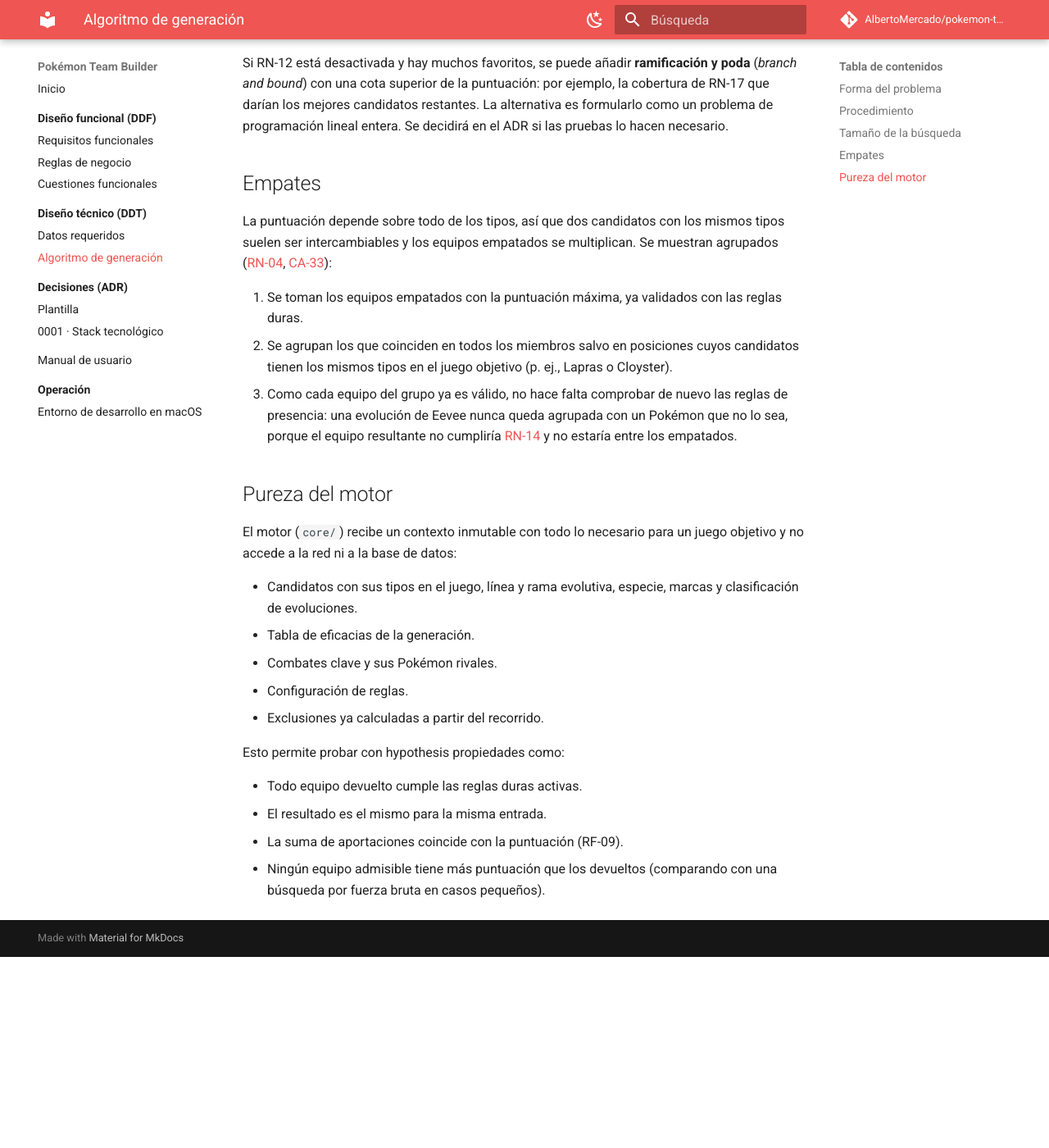
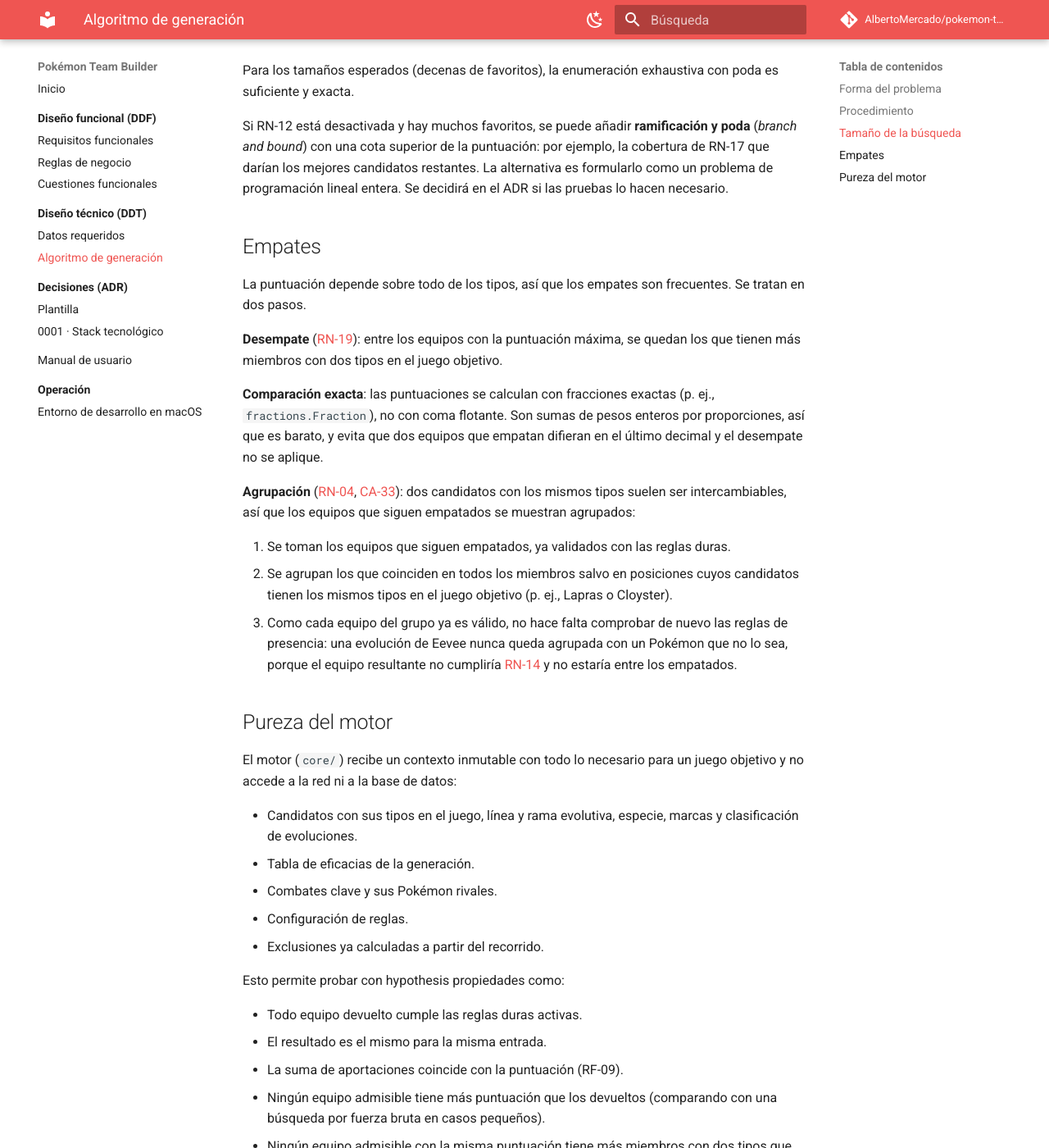
Before and after one commit to AlbertoMercado/pokemon-team-builder, an MkDocs documentation site: the page built from docs/02-ddt/algoritmo-generacion.md, in a window 1280 px wide and 1400 px high, scrolled down 3945 px. Shown: the whole window at 82% size. Built offline with MkDocs 1.6.1 and Material for MkDocs 9.7.7, drawn with Linux system fonts in a browser that asks for light colours; comment, search, counter and statistics services are not loaded; before the commit the page ends 5112 px from its top, so only the background shows below that; some of the changed text lies outside the part shown.

Commit message:
docs(ddf): añadir el desempate por Pokémon con dos tipos (RN-19)
- RN-19: a igual puntuación se prefieren los equipos con más miembros con
  dos tipos en el juego objetivo; también ordena las sugerencias que
  aportan lo mismo. Es un desempate, no suma puntuación (CA-34).
- Actualizar RN-04, RN-08, RF-08, RF-10 y el proceso de generación.
- CA-09 queda modificada por CA-34.
- DDT: clave de comparación (puntuación, miembros con dos tipos),
  puntuaciones con fracciones exactas y propiedad de test para RN-19.

Co-Authored-By: Claude Opus 5.5 <noreply@anthropic.com>

```diff
--- a/docs/02-ddt/algoritmo-generacion.md
+++ b/docs/02-ddt/algoritmo-generacion.md
@@ -54,11 +54,14 @@ flowchart TD
    `k = 6 − huecos reservados` que contienen los miembros fijados. Los candidatos se recorren
    en un orden canónico (número de la Pokédex nacional y forma) para que el resultado sea
    determinista (RF-08).
-5. **Puntuar** cada equipo y quedarse con todos los de puntuación máxima (RN-04).
+5. **Puntuar** cada equipo y quedarse con todos los de puntuación máxima (RN-04). Los equipos
+   se comparan por la clave `(puntuación, miembros con dos tipos)`, de modo que el desempate de
+   RN-19 se aplica en la misma pasada.
 6. Si no hay ningún equipo de tamaño `k`, se prueba con `k − 1` y se añaden **sugerencias**
    para los huecos: Pokémon del juego que no son favoritos, que no tienen aristas con el
    equipo y que cumplen la regla de presencia del hueco, si la hay. Se ordenan por la mejora de
-   puntuación que aportan (RN-08).
+   puntuación que aportan y, a igual mejora, primero los de dos tipos (RN-08, RN-19). Lo que
+   siga empatado se ordena por el orden canónico.
 
 ## Tamaño de la búsqueda
 
@@ -91,11 +94,22 @@ programación lineal entera. Se decidirá en el ADR si las pruebas lo hacen nece
 
 ## Empates
 
-La puntuación depende sobre todo de los tipos, así que dos candidatos con los mismos tipos
-suelen ser intercambiables y los equipos empatados se multiplican. Se muestran agrupados
-([RN-04](../01-ddf/reglas-negocio.md#rn-04), [CA-33](../01-ddf/cuestiones-abiertas.md#resueltas)):
+La puntuación depende sobre todo de los tipos, así que los empates son frecuentes. Se tratan
+en dos pasos.
 
-1. Se toman los equipos empatados con la puntuación máxima, ya validados con las reglas duras.
+**Desempate** ([RN-19](../01-ddf/reglas-negocio.md#rn-19)): entre los equipos con la
+puntuación máxima, se quedan los que tienen más miembros con dos tipos en el juego objetivo.
+
+**Comparación exacta**: las puntuaciones se calculan con fracciones exactas (p. ej.,
+`fractions.Fraction`), no con coma flotante. Son sumas de pesos enteros por proporciones, así
+que es barato, y evita que dos equipos que empatan difieran en el último decimal y el
+desempate no se aplique.
+
+**Agrupación** ([RN-04](../01-ddf/reglas-negocio.md#rn-04),
+[CA-33](../01-ddf/cuestiones-abiertas.md#resueltas)): dos candidatos con los mismos tipos
+suelen ser intercambiables, así que los equipos que siguen empatados se muestran agrupados:
+
+1. Se toman los equipos que siguen empatados, ya validados con las reglas duras.
 2. Se agrupan los que coinciden en todos los miembros salvo en posiciones cuyos candidatos
    tienen los mismos tipos en el juego objetivo (p. ej., Lapras o Cloyster).
 3. Como cada equipo del grupo ya es válido, no hace falta comprobar de nuevo las reglas de
@@ -122,3 +136,5 @@ Esto permite probar con hypothesis propiedades como:
 - La suma de aportaciones coincide con la puntuación (RF-09).
 - Ningún equipo admisible tiene más puntuación que los devueltos (comparando con una búsqueda
   por fuerza bruta en casos pequeños).
+- Ningún equipo admisible con la misma puntuación tiene más miembros con dos tipos que los
+  devueltos (RN-19).
```
Also changed, not shown: docs/01-ddf/cuestiones-abiertas.md (+2 -1 lines), docs/01-ddf/index.md (+1 -1 lines), docs/01-ddf/reglas-negocio.md (+31 -6 lines), docs/01-ddf/requisitos-funcionales.md (+6 -3 lines).
